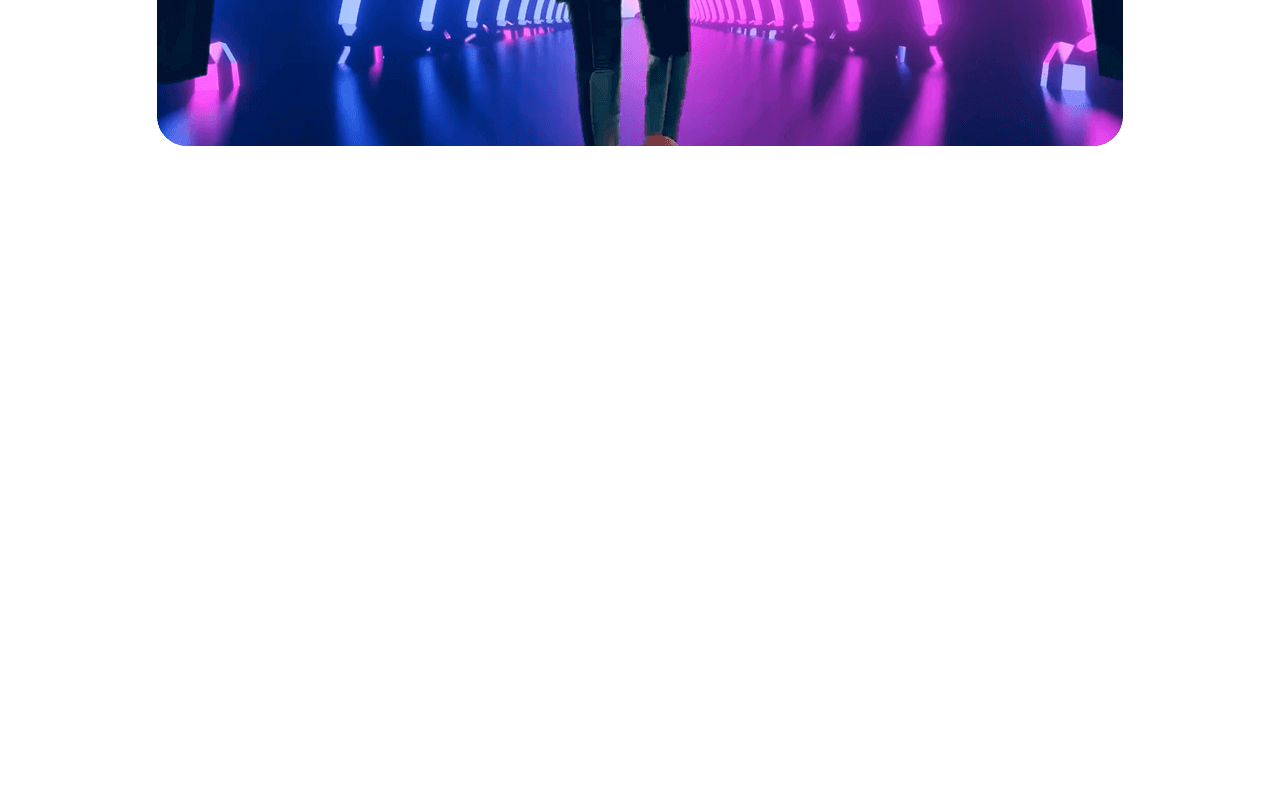
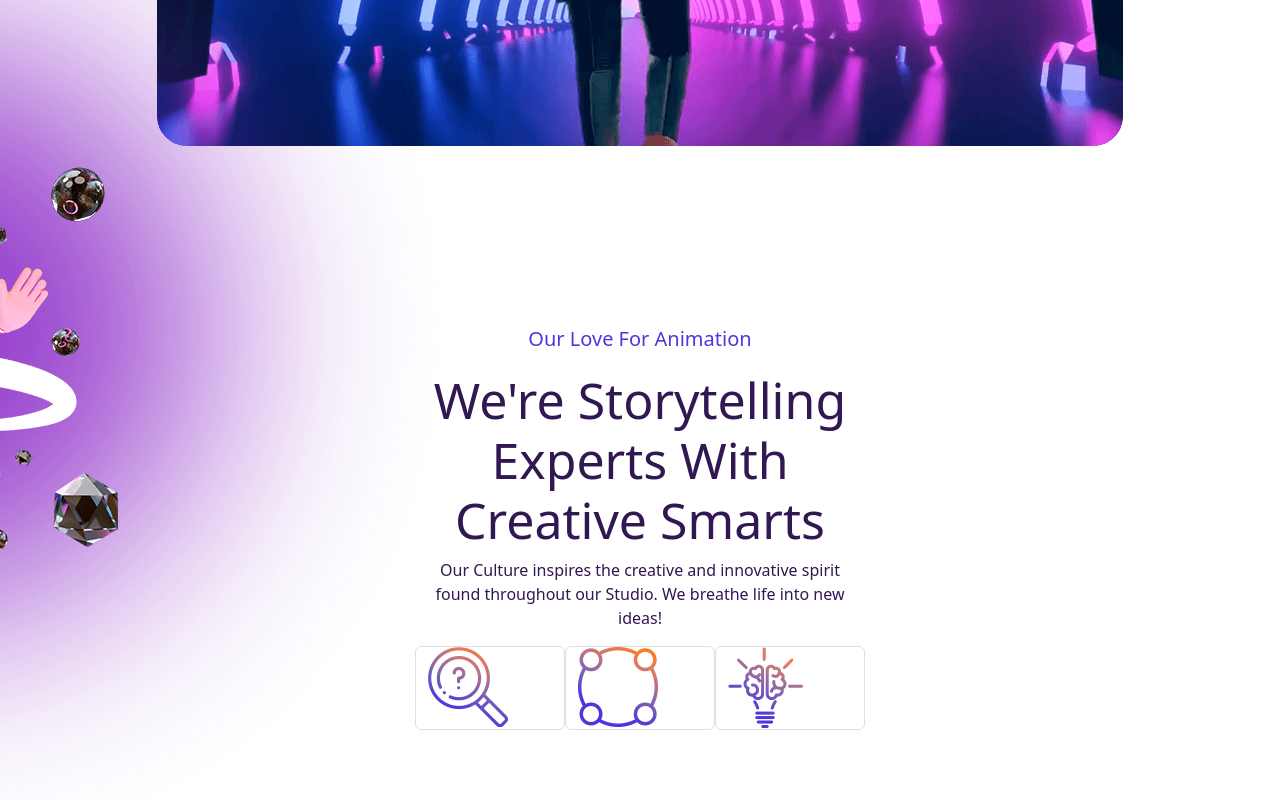
Before and after one commit to SimoneCappadona/proj-html-vuejs, a Vue app: page / in a window 1280 px wide. Shown: the part 906-1706 px from the top of the page. Before the commit the page ends 1052 px from the top, so only its background shows below. Built offline with nearby package versions, Linux system fonts and the light colour scheme.

Commit message:
add main content

```diff
--- a/src/components/appHeader.vue
+++ b/src/components/appHeader.vue
@@ -3,12 +3,15 @@ export default {};
 </script>
 
 <template>
+  <!-- Header with bg img -->
   <header>
     <div class="container">
       <div class="d-flex flex-row justify-content-between">
+        <!-- Logo -->
         <div class="logo p-3">
           <img src="../assets/img/logo.png" alt="" />
         </div>
+        <!-- Link List -->
         <ul class="text-light navbar gap-5 p-3 mylink fw-medium">
           <li>Home</li>
           <li>About Us</li>
@@ -17,11 +20,13 @@ export default {};
           <li>Pricing</li>
           <li>Blog</li>
           <li>Contact</li>
+          <!-- Button -->
           <button class="btn btn-light rounded-pill fw-medium mybtn">
             Get a Quote
           </button>
         </ul>
       </div>
+      <!-- Title and Comments -->
       <div class="text-center mt-5">
         <div class="content fw-bolder fs-4">Imagine, Create, Experience</div>
         <h1 class="titlehead">We Animate With Ninja-Like Precision</h1>
@@ -29,6 +34,7 @@ export default {};
           We are a character-driven animation studio striving to make
           high-quality animations.
         </p>
+        <!-- Button  -->
         <div class="d-flex justify-content-center gap-3 mt-5">
           <button class="btn btn-light rounded-pill mybtn">
             Start a Project
@@ -37,8 +43,9 @@ export default {};
             Portfolio
           </button>
         </div>
+        <!-- Clip with icon play and rounded bg -->
         <div class="clip d-flex justify-content-center mt-5">
-          <img src="../assets/img/middle.png" alt="" class="videohead" />
+          <img src="../assets/img/middle.png" alt="" class="videohead mb-5" />
           <div class="roundedicon">
             <i
               class="fa-solid fa-play fa-lg playicon"
@@ -48,6 +55,7 @@ export default {};
         </div>
       </div>
     </div>
+    <!-- P.Absolute images -->
     <img src="../assets/img/left-man.png" alt="" class="leftmanhead" />
     <img src="../assets/img/right-man.png" alt="" class="rightmanhead" />
     <img src="../assets/img/dots-left.png" alt="" class="dotslefthead" />
@@ -56,6 +64,7 @@ export default {};
     <img src="../assets/img/globe3.png" alt="" class="globe3head" />
     <img src="../assets/img/globe2.png" alt="" class="globe2head" />
     <img src="../assets/img/light.png" alt="" class="lighthead" />
+    <!-- Close header -->
   </header>
 </template>
 
@@ -63,16 +72,17 @@ export default {};
 @use "../assets/style/general.scss";
 @use "../assets/style/partials/variables.scss" as *;
 
+// Header bg
 header {
   background-image: url(../assets/img/banner-bg.png);
-
   background-repeat: no-repeat;
   max-width: 100%;
 }
-
+// Ul/Li Reset
 ul li {
   cursor: pointer;
 }
+
 .content {
   color: $lightorange;
 }
@@ -90,6 +100,7 @@ ul li {
 .mybtn {
   box-shadow: 0px 2px 2px white;
 }
+// Icon
 .playicon {
   border-radius: 50%;
   background-color: $bluepurle;
@@ -102,6 +113,7 @@ ul li {
   left: 14%;
   z-index: 2;
 }
+// Icon
 .roundedicon {
   border-radius: 50%;
   background-color: rgba(77, 54, 220, 0.5);
@@ -112,6 +124,7 @@ ul li {
   top: 80%;
   z-index: 2;
 }
+// Img Left
 .leftmanhead {
   position: absolute;
   z-index: 1;
@@ -119,6 +132,7 @@ ul li {
   padding: 10px;
   height: 400px;
 }
+// Img Right
 .rightmanhead {
   z-index: 1;
   position: absolute;
@@ -127,35 +141,42 @@ ul li {
   padding: 5px;
   height: 400px;
 }
+// Img Left
 .dotslefthead {
   position: absolute;
   top: 220px;
   left: 50px;
 }
+// z-index for central img
 .videohead {
   z-index: 1;
 }
+// Img Right
 .dotsrighthead {
   position: absolute;
   top: 150px;
   right: 50px;
 }
+// Img Left
 .globe1head {
   position: absolute;
   top: 90px;
   padding: 20px;
   left: 200px;
 }
+// Img Top
 .globe3head {
   position: absolute;
   top: -250px;
   right: 50%;
 }
+// Img Right
 .globe2head {
   position: absolute;
   top: 280px;
   right: 30%;
 }
+// Img Right
 .lighthead {
   position: absolute;
   top: 100px;
--- a/src/components/appMain.vue
+++ b/src/components/appMain.vue
@@ -1,13 +1,56 @@
 <script>
-    export default {
-
-    }
+export default {};
 </script>
 
 <template>
+  <main class="main">
+    <img src="../assets/img/smarttwo.png" alt="" class="mainimg" />
+    <div class="col-4 text-center mx-auto">
 
+      <p class="mainphara fw-medium">Our Love For Animation</p>
+      <h2 class="maintitle">We're Storytelling Experts With Creative Smarts</h2>
+      <p class="mainquote fw-normal">
+        Our Culture inspires the creative and innovative spirit found throughout
+        our Studio. We breathe life into new ideas!
+      </p>
+      <div class="row">
+      <div class="col-4 border rounded text-center mx-auto">
+        <img src="../assets/img/smart1.png" alt="">
+      </div>
+      <div class="col-4 border rounded text-center mx-auto">
+        <img src="../assets/img/smart2.png" alt="">
+      </div>
+      <div class="col-4 border rounded text-center mx-auto">
+        <img src="../assets/img/smart3.png" alt="">
+      </div>
+    </div>
+    </div>
+  </main>
 </template>
 
-<style lang="scss" scoped>
+<style lang="scss">
+@use "../assets/style/general.scss";
+@use "../assets/style/partials/variables.scss" as *;
 
+.main {
+  margin-top: 130px;
+}
+
+.mainphara {
+  color: $bluepurle;
+  font-size: 20px;
+}
+.maintitle {
+  color: $darkpurple;
+  font-size: 50px;
+}
+.mainquote {
+  color: $darkpurple;
+}
+.mainimg {
+  position: absolute;
+  z-index: 1;
+  top: 85%;
+  right: 63%;
+}
 </style>
```
